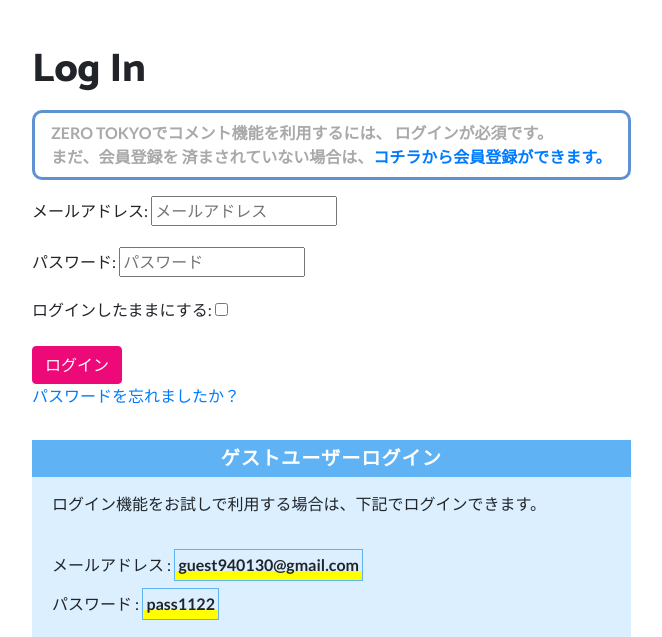
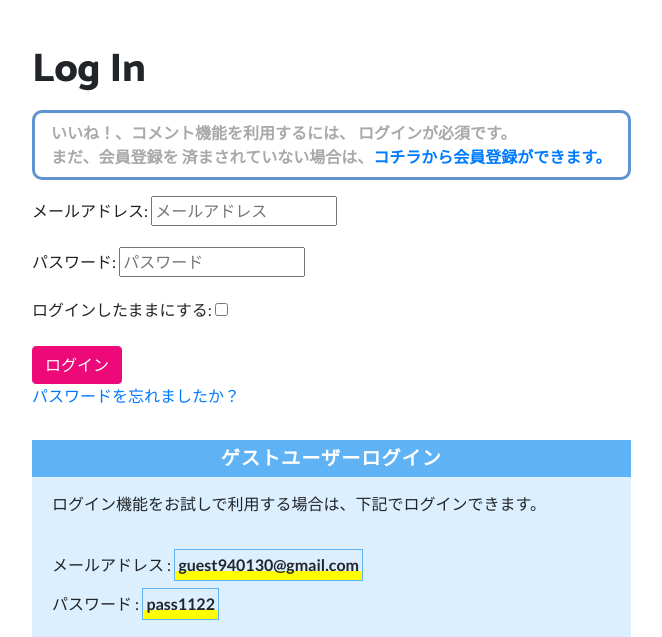
Before and after one commit to gizaju10/django, a Django app: page /accounts/login/ in a window 1280 px wide. Shown: the part 70-707 px from the top of the page, without its empty margins (38-700 px from the left). Run offline with Django 3.2, Linux system fonts and the light colour scheme; some libraries are stand-ins or nearby versions.

Commit message:
いいね機能追加更新

```diff
--- a/templates/account/login.html
+++ b/templates/account/login.html
@@ -12,7 +12,7 @@
 
                 {% csrf_token %}
                 <div class="box17">
-                    <p>ZERO TOKYOでコメント機能を利用するには、
+                    <p>いいね！、コメント機能を利用するには、
                         ログインが必須です。<br>まだ、会員登録を
                         済まされていない場合は、<a href="{% url 'account_signup' %}">コチラから会員登録ができます。</a>
                     </p>
--- a/templates/blog/post_detail.html
+++ b/templates/blog/post_detail.html
@@ -68,9 +68,10 @@
         </table>
       </center>
 
+      <br/>
       <!-- いいねの追加 -->
       <div align="right">
-      <a  type="button" class="btn btn-outline-primary" href="{% url 'blog:like' post.pk %}">いいね！{{ object.like_num }}</a>{{ blog.like_num }}
+      <a type="button" class="btn btn-outline-primary" href="{% url 'blog:like' post.pk %}">いいね！{{ object.like_num }}</a>{{ blog.like_num }}
       </div>
 
       </article>
--- a/templates/blog/snippets/main_post_list.html
+++ b/templates/blog/snippets/main_post_list.html
@@ -16,6 +16,12 @@
     </a>
     <p class="card-text">{{ post.published_at|date }}</p>
     <p class="character-limit">{{ post.content|safe }}</p>
+
+    <!-- いいねの追加 -->
+    <div align="right">
+     <a  type="button" class="btn btn-outline-primary" href="{% url 'blog:like' post.pk %}">いいね！</a>{{ blog.like_num }}
+    </div>
+
     <a href="{% url 'blog:post_detail' post.id %}" class="btn btn-primary">詳細へ進む</a>
   </div>
 </div>
```
